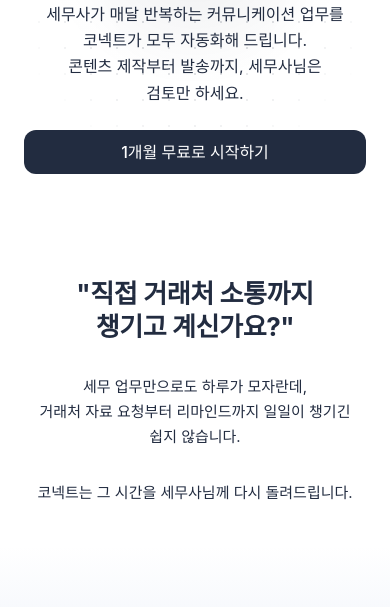
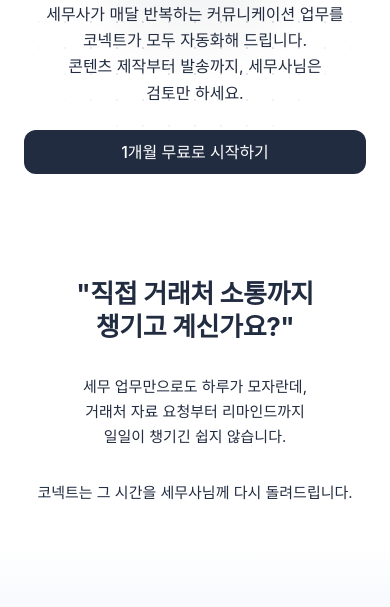
Before and after one commit to nugget-letter/tax-brending-message, a plain HTML site: page index.html in a window 390 px wide. Shown: the part 225-832 px from the top of the page. Drawn offline with nearby package versions, Linux system fonts and the light colour scheme; a web font is replaced by a local one.

Commit message:
모바일 전용 줄바꿈 유틸(.br-m) 추가, 문제제기 섹션 고아줄 수정
PC용 <br>이 모바일 폭에서 한 번 더 자동 줄바꿈되며 "쉽지 않습니다."가
혼자 떨어지던 문제를 모바일 전용 <br class="br-m">으로 고쳐 균형 잡힌
2줄로 정리. PC 레이아웃에는 영향 없음.

```diff
--- a/index.html
+++ b/index.html
@@ -89,6 +89,8 @@ p{margin:0}
 
 .label{font-family:var(--font-mono);font-size:13px;font-weight:500;color:var(--p-muted)}
 .lede{color:var(--p-ink);font-size:clamp(15px,1.4vw,18px);max-width:60ch;text-wrap:pretty;line-height:1.65}
+.br-m{display:none}
+@media (max-width:900px){ .br-m{display:block} }
 .lede--turn{color:var(--p-accent)}
 .note{font-family:var(--font-mono);font-size:13px;line-height:1.7;color:var(--p-muted);margin-top:var(--s-4)}
 .brand{font-family:var(--font-display);font-weight:500;font-size:19px;letter-spacing:-.03em;color:var(--p-ink);text-decoration:none}
@@ -401,7 +403,7 @@ footer.closing{height:calc(var(--h,1) * 100svh);box-sizing:border-box}
   <div class="wrap">
     <div class="head" data-reveal style="margin-bottom:0;gap:var(--s-6)">
       <h2>"직접 거래처 소통까지 챙기고 계신가요?"</h2>
-      <p class="lede">세무 업무만으로도 하루가 모자란데,<br>거래처 자료 요청부터 리마인드까지 일일이 챙기긴 쉽지 않습니다.</p>
+      <p class="lede">세무 업무만으로도 하루가 모자란데,<br>거래처 자료 요청부터 리마인드까지 <br class="br-m">일일이 챙기긴 쉽지 않습니다.</p>
       <p class="lede lede--turn">코넥트는 그 시간을 세무사님께 다시 돌려드립니다.</p>
     </div>
   </div>
```
